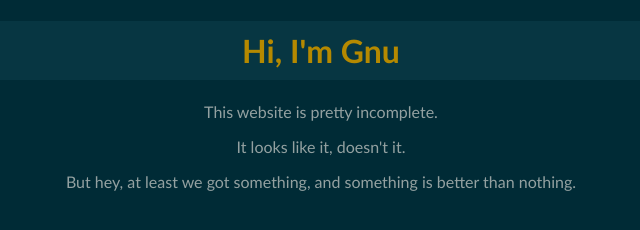
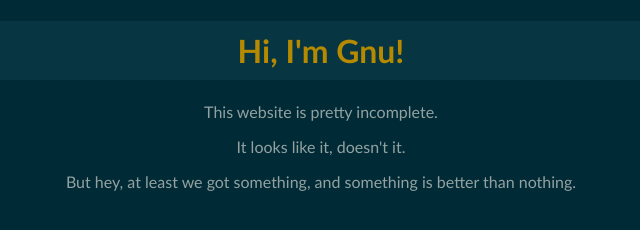
Before and after one commit to OneTrueGnu/onetruegnu.com, a plain HTML site: page build/index.html in a window 1280 px wide. Shown: the full height of the page, 319-959 px from the left. Drawn offline with Linux system fonts and the light colour scheme.

Commit message:
Added ! to title

```diff
--- a/build/index.html
+++ b/build/index.html
@@ -5,7 +5,7 @@
 		<link rel="stylesheet" href="style.css"/>
 	</head>
 	<body>
-<h1>Hi, I'm Gnu</h1>
+<h1>Hi, I'm Gnu!</h1>
 
 <p>This website is pretty incomplete. </p>
 
```
Also changed, not shown: 2 other files.
